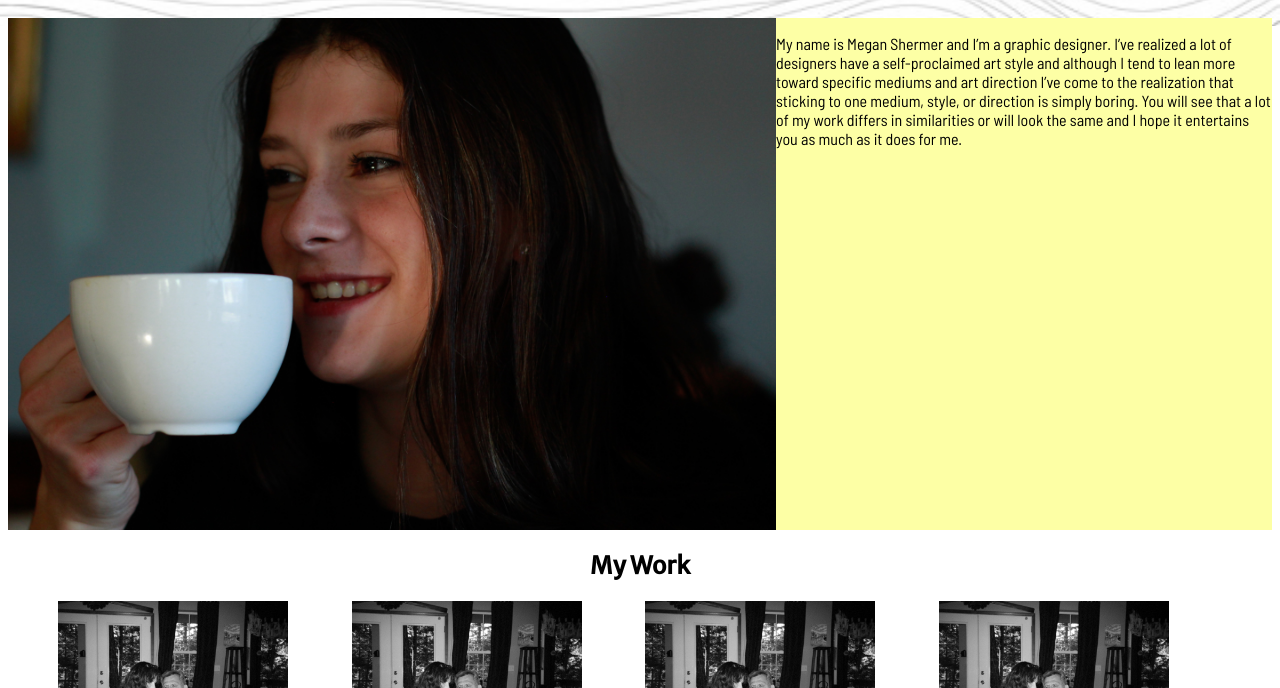
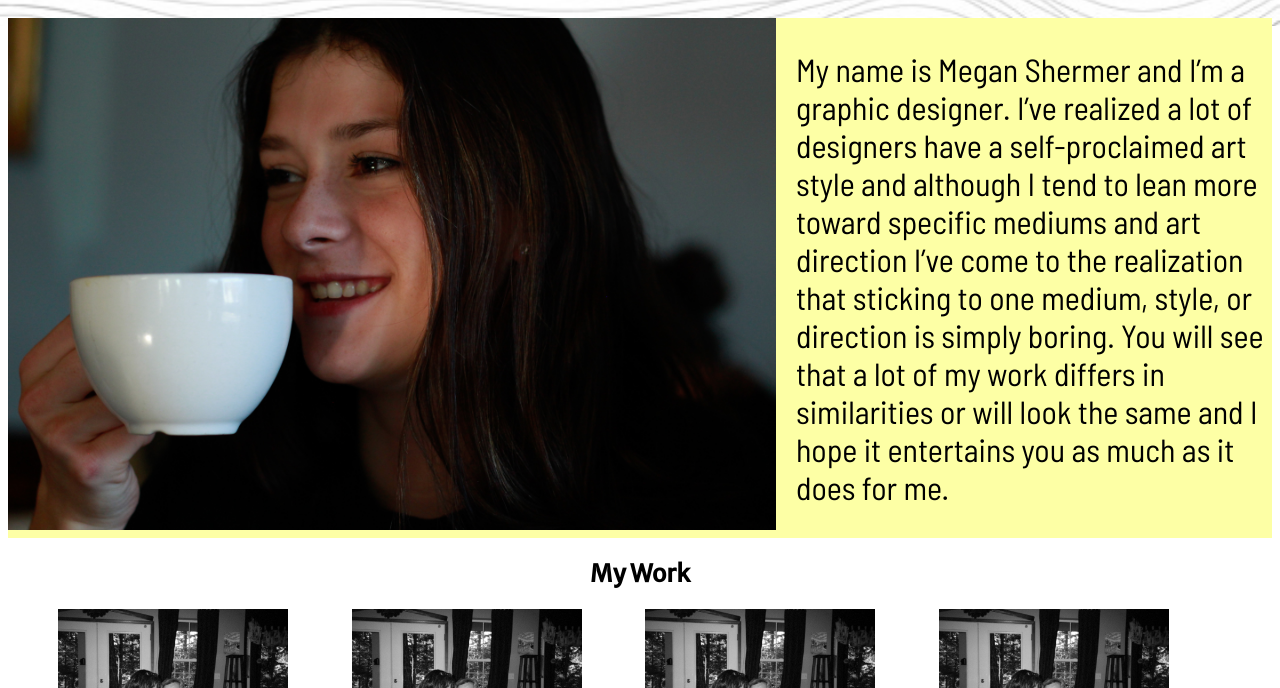
Before and after one commit to meganshermer/shermerform, a plain HTML site: page index.html in a window 1280 px wide. Shown: the part 112-800 px from the top of the page. Drawn offline with Linux system fonts and the light colour scheme; files whose address does not match are found by name.

Commit message:
updated bio

```diff
--- a/css/styles.css
+++ b/css/styles.css
@@ -94,6 +94,13 @@ text-align: center;
          background: yellow;
          content: "Tablet Size";
     }
+    #bio{
+        font-size: 100%;
+
+    }
+    #bio p{
+        padding-left: 20px;
+    }
 
   }
 
@@ -105,6 +112,15 @@ text-align: center;
          content: "Desktop Size";
     }
 
+    #bio{
+        font-size: 200%;
+
+    }
+    #bio p{
+        padding-left: 20px;
+    }
+}
+
 
     @media screen and (min-width: 90em) {
 
@@ -113,3 +129,4 @@ text-align: center;
              background: yellow;
              content: "Wide Desktop Size";
         }
+    }
```
